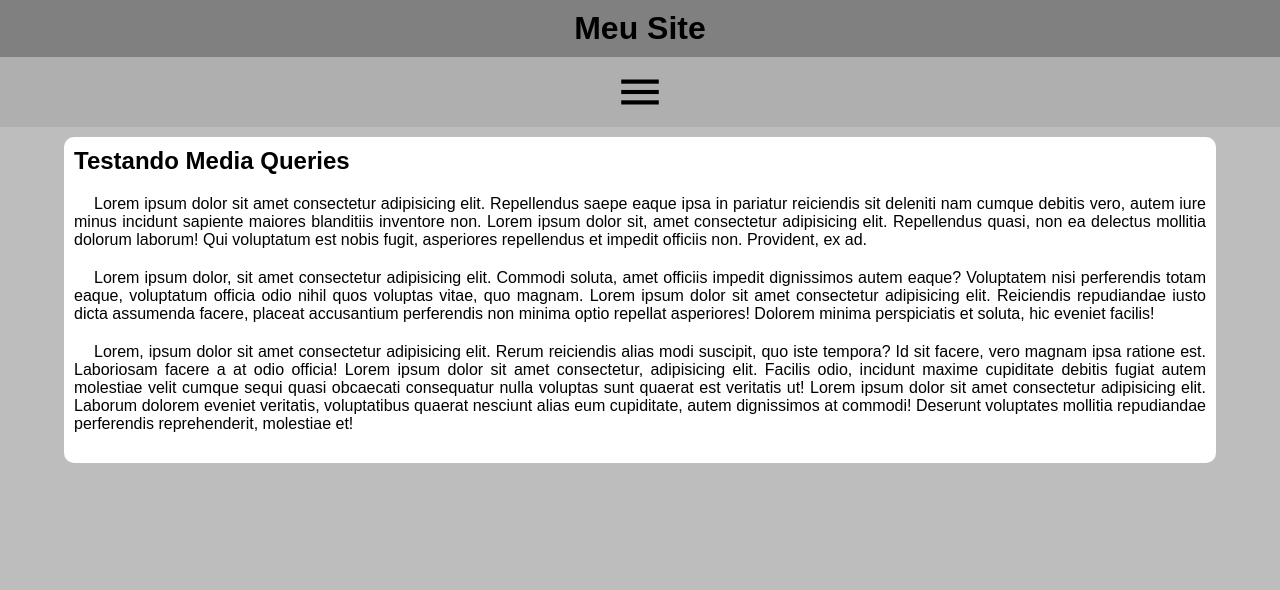
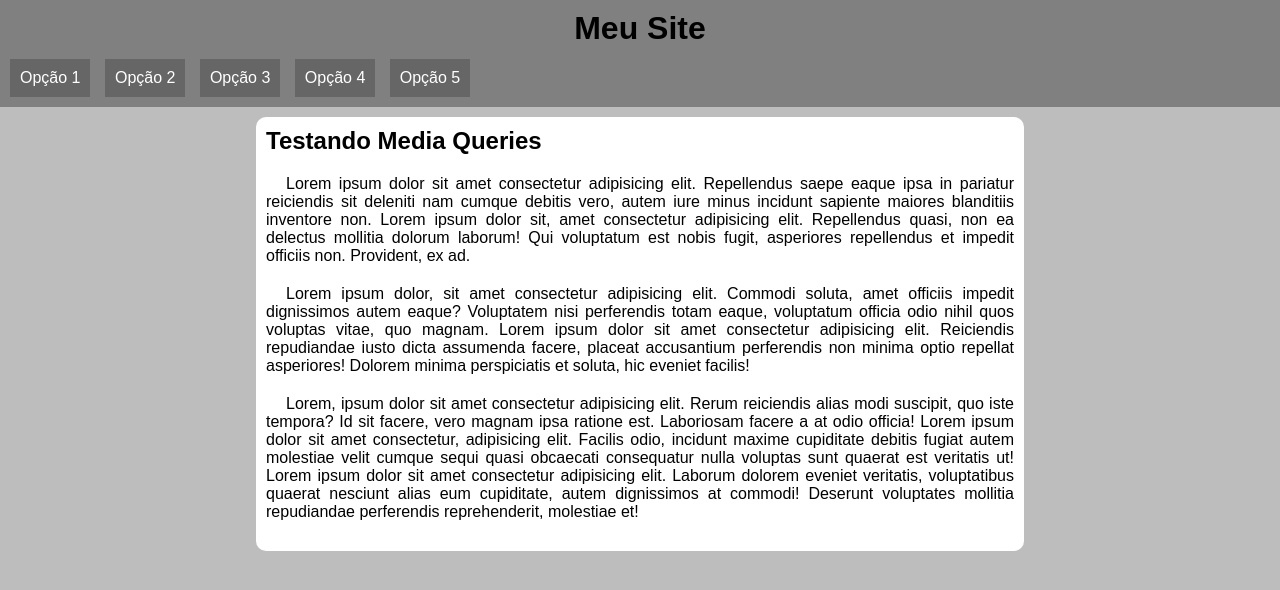
Before and after one commit to AzGrimmm/CursoHTMLeCSS, a plain HTML site: page exMediaQuery/menuResponsivo/index.html in a window 1280 px wide. Drawn offline with Linux system fonts and the light colour scheme.

Commit message:
menu responsivo pronto

```diff
--- /dev/null
+++ b/exMediaQuery/menuResponsivo/css/media-query.css
@@ -0,0 +1,18 @@
+@charset "UTF-8";
+
+@media screen and (min-width: 768px) {
+    #burguer {
+        display: none;
+    }
+    menu {
+        display: block;
+    }
+    menu li {
+        display: inline-block;
+        margin-bottom: 10px;
+        margin-left: 10px;
+    }
+    main {
+        width: 768px;
+    }
+}
--- a/exMediaQuery/menuResponsivo/index.html
+++ b/exMediaQuery/menuResponsivo/index.html
@@ -1,13 +1,16 @@
 <!DOCTYPE html>
 <html lang="pt-br">
+
 <head>
     <meta charset="UTF-8">
     <meta name="viewport" content="width=device-width, initial-scale=1.0">
     <title>Menu Responsivo</title>
+    <link href="https://fonts.googleapis.com/icon?family=Material+Icons" rel="stylesheet">
     <link rel="stylesheet" href="css/style.css">
-    <link href="https://fonts.googleapis.com/icon?family=Material+Icons" rel="stylesheet">
+    <link rel="stylesheet" href="css/media-query.css">
 </head>
-<body>
+
+<body onresize="mudouTamanho()">
     <header>
         <h1>Meu Site</h1>
         <span onclick="clickMenu()" id="burguer" class="material-icons">menu</span>
@@ -25,24 +28,47 @@
         <article>
             <h2>Testando Media Queries</h2>
             <p>
-                Lorem ipsum dolor sit amet consectetur adipisicing elit. Repellendus saepe eaque ipsa in pariatur reiciendis sit deleniti nam cumque debitis vero, autem iure minus incidunt sapiente maiores blanditiis inventore non. Lorem ipsum dolor sit, amet consectetur adipisicing elit. Repellendus quasi, non ea delectus mollitia dolorum laborum! Qui voluptatum est nobis fugit, asperiores repellendus et impedit officiis non. Provident, ex ad.
+                Lorem ipsum dolor sit amet consectetur adipisicing elit. Repellendus saepe eaque ipsa in pariatur
+                reiciendis sit deleniti nam cumque debitis vero, autem iure minus incidunt sapiente maiores blanditiis
+                inventore non. Lorem ipsum dolor sit, amet consectetur adipisicing elit. Repellendus quasi, non ea
+                delectus mollitia dolorum laborum! Qui voluptatum est nobis fugit, asperiores repellendus et impedit
+                officiis non. Provident, ex ad.
             </p>
             <p>
-                Lorem ipsum dolor, sit amet consectetur adipisicing elit. Commodi soluta, amet officiis impedit dignissimos autem eaque? Voluptatem nisi perferendis totam eaque, voluptatum officia odio nihil quos voluptas vitae, quo magnam. Lorem ipsum dolor sit amet consectetur adipisicing elit. Reiciendis repudiandae iusto dicta assumenda facere, placeat accusantium perferendis non minima optio repellat asperiores! Dolorem minima perspiciatis et soluta, hic eveniet facilis!
+                Lorem ipsum dolor, sit amet consectetur adipisicing elit. Commodi soluta, amet officiis impedit
+                dignissimos autem eaque? Voluptatem nisi perferendis totam eaque, voluptatum officia odio nihil quos
+                voluptas vitae, quo magnam. Lorem ipsum dolor sit amet consectetur adipisicing elit. Reiciendis
+                repudiandae iusto dicta assumenda facere, placeat accusantium perferendis non minima optio repellat
+                asperiores! Dolorem minima perspiciatis et soluta, hic eveniet facilis!
             </p>
             <p>
-                Lorem, ipsum dolor sit amet consectetur adipisicing elit. Rerum reiciendis alias modi suscipit, quo iste tempora? Id sit facere, vero magnam ipsa ratione est. Laboriosam facere a at odio officia! Lorem ipsum dolor sit amet consectetur, adipisicing elit. Facilis odio, incidunt maxime cupiditate debitis fugiat autem molestiae velit cumque sequi quasi obcaecati consequatur nulla voluptas sunt quaerat est veritatis ut! Lorem ipsum dolor sit amet consectetur adipisicing elit. Laborum dolorem eveniet veritatis, voluptatibus quaerat nesciunt alias eum cupiditate, autem dignissimos at commodi! Deserunt voluptates mollitia repudiandae perferendis reprehenderit, molestiae et!
+                Lorem, ipsum dolor sit amet consectetur adipisicing elit. Rerum reiciendis alias modi suscipit, quo iste
+                tempora? Id sit facere, vero magnam ipsa ratione est. Laboriosam facere a at odio officia! Lorem ipsum
+                dolor sit amet consectetur, adipisicing elit. Facilis odio, incidunt maxime cupiditate debitis fugiat
+                autem molestiae velit cumque sequi quasi obcaecati consequatur nulla voluptas sunt quaerat est veritatis
+                ut! Lorem ipsum dolor sit amet consectetur adipisicing elit. Laborum dolorem eveniet veritatis,
+                voluptatibus quaerat nesciunt alias eum cupiditate, autem dignissimos at commodi! Deserunt voluptates
+                mollitia repudiandae perferendis reprehenderit, molestiae et!
             </p>
         </article>
     </main>
     <script>
+        function mudouTamanho() {
+            if(window.innerWidth >= 768) {
+                itens.style.display = 'block'
+            } else {
+                itens.style.display = 'none'
+            }
+        }
+
         function clickMenu() {
             if (itens.style.display == 'block') {
-            itens.style.display = 'none'
-        } else {
-            itens.style.display = 'block'
-        }
+                itens.style.display = 'none'
+            } else {
+                itens.style.display = 'block'
+            }
         }
     </script>
 </body>
+
 </html>
```
